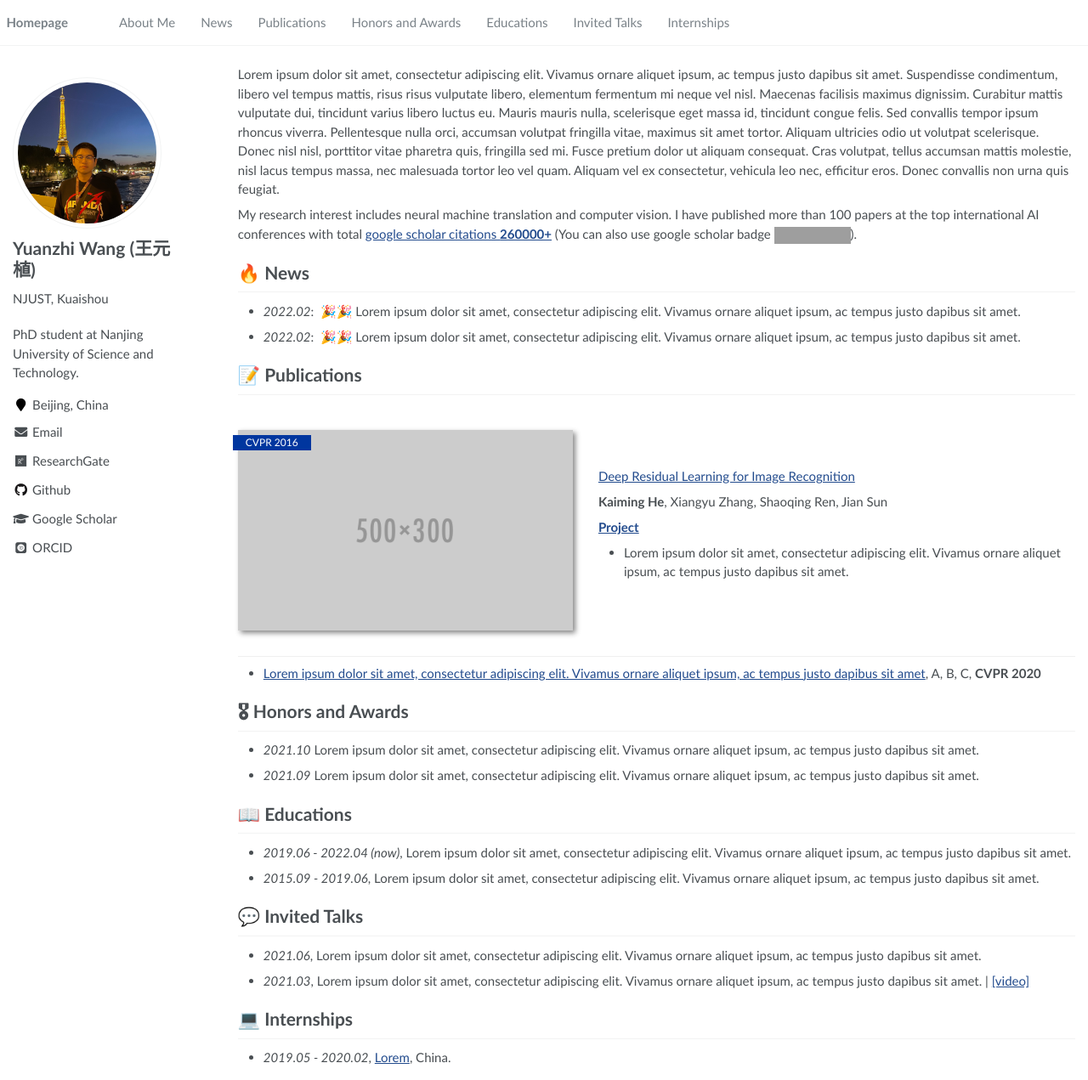
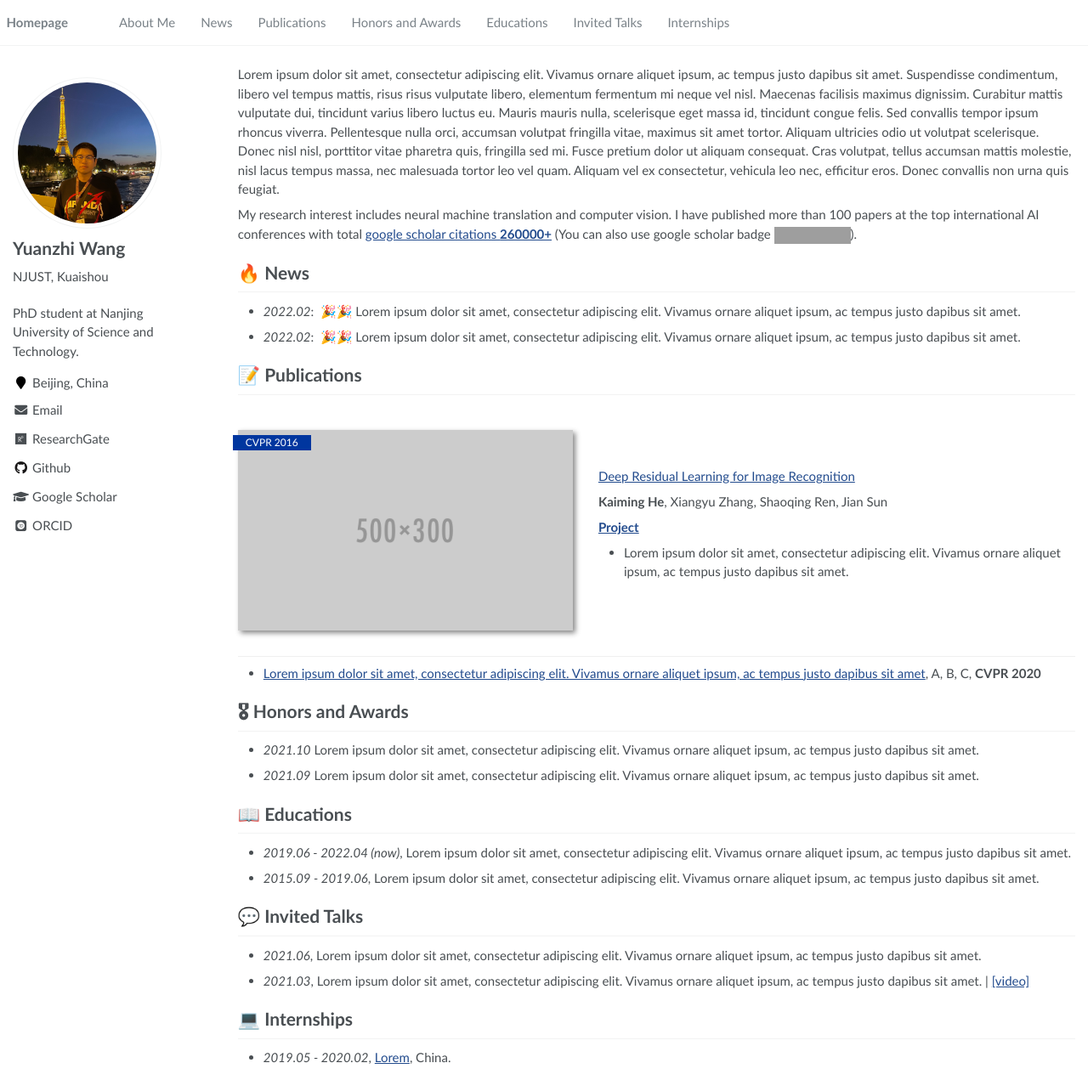
Before and after one commit to mdswyz/mdswyz.github.io, a Jekyll site: the page built from _pages/about.md, in a window 1280 px wide and 1271 px high. Shown: the whole window at 85% size. Built offline with Jekyll 4.4.1, drawn with Linux system fonts in a browser that asks for light colours; some web fonts are replaced; grey boxes are pictures that could not be loaded.

Commit message:
Update _config.yml

```diff
--- a/_config.yml
+++ b/_config.yml
@@ -21,7 +21,7 @@ baidu_site_verification  :  # get baidu_site_verification from https://ziyuan.ba
 
 # Site Author
 author:
-  name             : "Yuanzhi Wang (王元植)"
+  name             : "Yuanzhi Wang"
   avatar           : "wyz.jpg"
   bio              : "NJUST, Kuaishou"
   location         : "Beijing, China"
```
